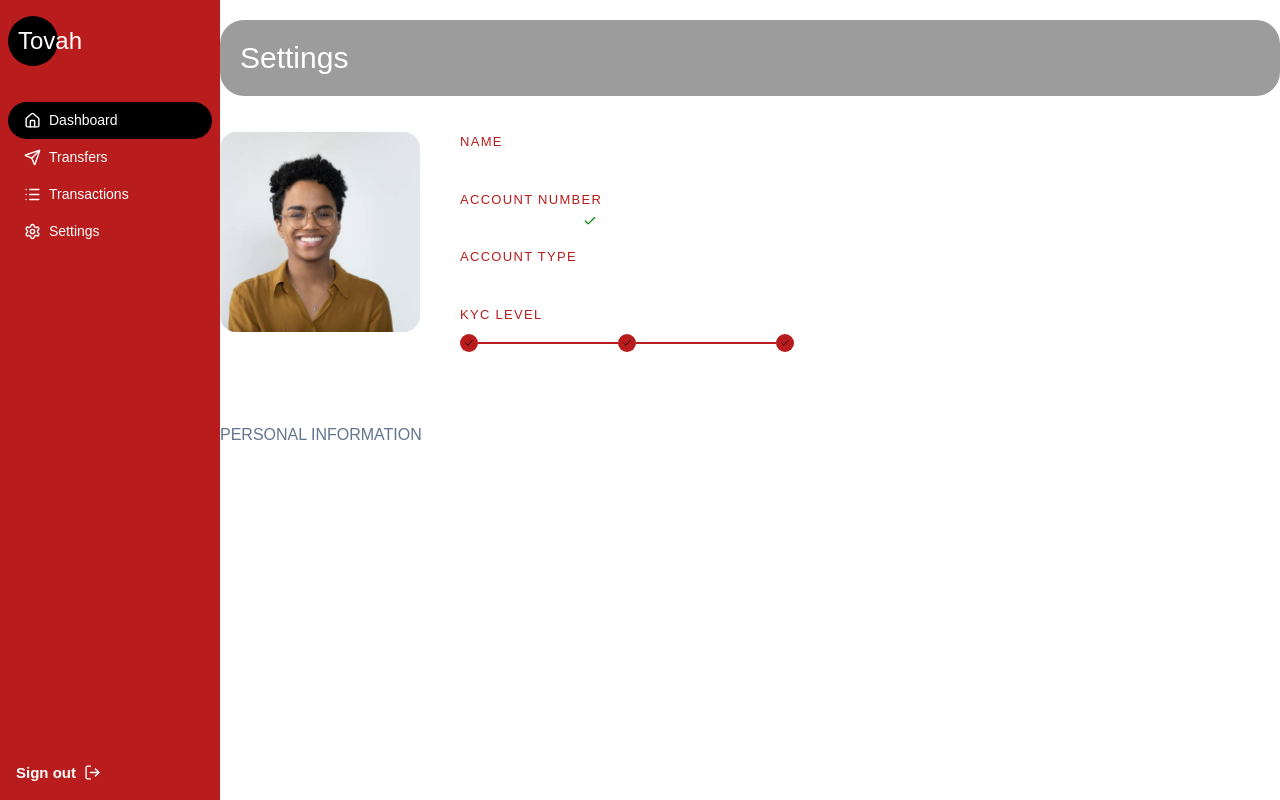
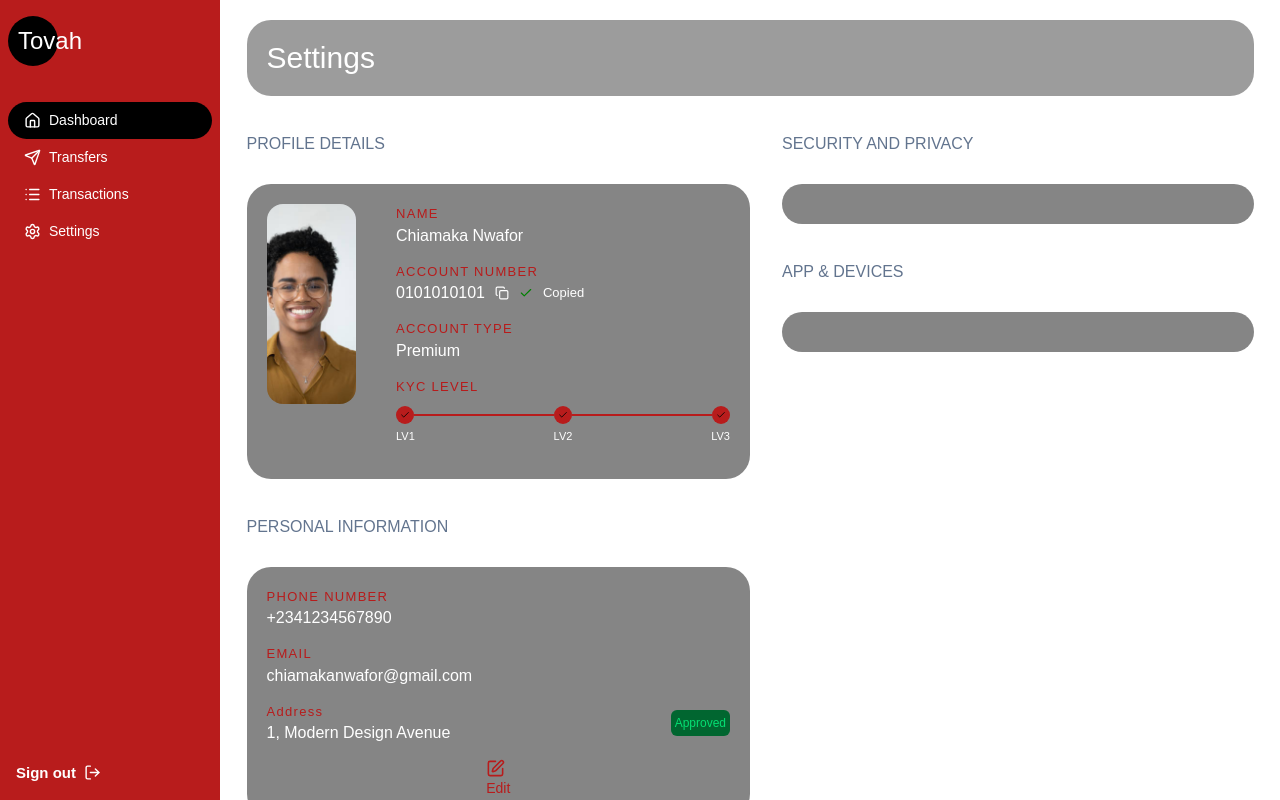
Before and after one commit to TomLayan1/dashboard, a Next.js app: page /dashboard/settings in a window 1280 px wide. Built offline with nearby package versions, Linux system fonts and the light colour scheme.

Commit message:
Added the personal information comment

```diff
--- a/src/app/components/DashboardComponents/Home/IncomeSpendingBalance.tsx
+++ b/src/app/components/DashboardComponents/Home/IncomeSpendingBalance.tsx
@@ -2,7 +2,7 @@ import { Dispatch, SetStateAction } from 'react'
 import IncomeBalance from "./IncomeBalance";
 import SpendingBalance from "./SpendingBalance";
 import { currenciesType } from '@/app/dashboard/page'
-import Transactions from './Transactions';
+import Transactions from '../Transactions/Transactions';
 
 
 type IncomeSpendingBalancePropsType = {
--- /dev/null
+++ b/src/app/components/DashboardComponents/Settings/AppAndDevices.tsx
@@ -0,0 +1,10 @@
+export default function AppAndDevices() {
+  return (
+    <div>
+      <p className="text-slate-500 mb-7">APP & DEVICES</p>
+      <div className="p-5 bg-[#3e3e3ea1] rounded-3xl">
+
+      </div>
+    </div>
+  )
+}
--- /dev/null
+++ b/src/app/components/DashboardComponents/Settings/ProfileDetail.tsx
@@ -0,0 +1,111 @@
+"use client"
+import { useRef, useState } from "react"
+import Image from "next/image"
+import { Edit, CopyIcon, CheckIcon } from "lucide-react"
+import user_pic from '../../../../../public/assets/user-pic.jpg'
+
+
+
+export default function ProfileDetail() {
+  const [profilePic, setProfilePic] = useState<string>('')
+  const fileInputRef = useRef<HTMLInputElement | null>(null);
+
+  // Handle clicking file input
+  const handleFileInput = () => {
+    fileInputRef.current?.click();
+  };
+
+  // Handle image selection and preview
+  const handleImageChange = (e: React.ChangeEvent<HTMLInputElement>) => {
+    const file = e.target.files?.[0]
+    if (!file) return
+
+    const reader = new FileReader()
+    reader.onload = () => {
+      setProfilePic(reader.result as string)
+    }
+    reader.readAsDataURL(file)
+  }
+
+  return (
+    <div className="">
+      <p className="text-slate-500 mb-7">PROFILE DETAILS</p>
+      <div className="flex gap-10 p-5 bg-[#3e3e3ea1] rounded-3xl">
+        {/* Picture */}
+        <div className="w-[200px] h-[200px] rounded-2xl relative overflow-hidden image_container">
+          <Image
+            src={profilePic || user_pic}
+            alt="Chioma"
+            className="object-cover"
+            fill
+            unoptimized
+          />
+          <div className="w-full h-1/2 bg-[#00000022] absolute bottom-0 left-0 flex items-center justify-center edit_modal">
+            <button
+              onClick={handleFileInput}
+              className="flex flex-col items-center cursor-pointer"
+            >
+              <Edit size={14} />
+              <p className="text-[13px]">Change profile image</p>
+            </button>
+            <input
+              type='file'
+              ref={fileInputRef}
+              onChange={handleImageChange}
+              accept="image/png, image/jpeg, image/jpg"
+              className="hidden"
+            />
+          </div>
+        </div>
+
+        {/* Profile */}
+        <div>
+          <div className="mb-3.5">
+            <p className="text-[13px] tracking-widest text-[#b81c1c]">NAME</p>
+            <p className="">Chiamaka Nwafor</p>
+          </div>
+          <div className="mb-3.5">
+            <p className="text-[13px] tracking-widest text-[#b81c1c]">ACCOUNT NUMBER</p>
+            <div className="flex items-center gap-2.5">
+              <p className="">0101010101</p>
+              <div className="flex items-center gap-2.5">
+                <CopyIcon size={14} className="cursor-pointer" />
+                <CheckIcon size={14} color={'green'} />
+                <p className="text-[13px]">Copied</p>
+              </div>
+            </div>
+          </div>
+          <div className="mb-3.5">
+            <p className="text-[13px] tracking-widest text-[#b81c1c]">ACCOUNT TYPE</p>
+            <div className="flex gap-1.5">
+              <p className="">Premium</p>
+              <div></div>
+            </div>
+          </div>
+          {/* KTC LEVEL */}
+          <div className="mb-3.5">
+            <p className="text-[13px] tracking-widest text-[#b81c1c] mb-2.5">KYC LEVEL</p>
+            <div className="flex items-center mb-1">
+              <div className="bg-[#b81c1c] flex items-center justify-center rounded-full p-1">
+                <CheckIcon size={10} color={'black'} />
+              </div>
+              <div className="w-[140px] py-[0.8px] bg-[#b81c1c]"></div>
+              <div className="bg-[#b81c1c] flex items-center justify-center rounded-full p-1">
+                <CheckIcon size={10} color={'black'} />
+              </div>
+              <div className="w-[140px] py-[0.8px] bg-[#b81c1c]"></div>
+              <div className="bg-[#b81c1c] flex items-center justify-center rounded-full p-1">
+                <CheckIcon size={10} color={'black'} />
+              </div>
+            </div>
+            <div className="flex items-center justify-between">
+              <p className="text-[11px]">LV1</p>
+              <p className="text-[11px]">LV2</p>
+              <p className="text-[11px]">LV3</p>
+            </div>
+          </div>
+      </div>
+      </div>
+    </div>
+  )
+}
--- a/src/app/components/DashboardComponents/Settings/ProfileInfo.tsx
+++ b/src/app/components/DashboardComponents/Settings/ProfileInfo.tsx
@@ -1,8 +1,32 @@
+import { EditIcon } from "lucide-react"
+
 export default function ProfileInfo() {
   return(
     <div>
-      <p className="text-slate-500">PERSONAL INFORMATION</p>
-
+      <p className="text-slate-500 mb-7">PERSONAL INFORMATION</p>
+      <div className="p-5 bg-[#3e3e3ea1] rounded-3xl flex flex-col items-center">
+        <div className="w-full">
+          <div className="mb-3.5">
+            <p className="text-[13px] tracking-widest text-[#b81c1c]">PHONE NUMBER</p>
+            <p>+2341234567890</p>
+          </div>
+          <div className="mb-3.5">
+            <p className="text-[13px] tracking-widest text-[#b81c1c]">EMAIL</p>
+            <p>chiamakanwafor@gmail.com</p>
+          </div>
+          <div className="mb-3.5 flex items-center justify-between">
+            <div>
+              <p className="text-[13px] tracking-widest text-[#b81c1c]">Address</p>
+              <p>1, Modern Design Avenue </p>
+            </div>
+            <p className="text-[12px] p-1 bg-green-800 text-green-400 rounded-md">Approved</p>
+          </div>
+        </div>
+        <button className="self-center-safe cursor-pointer">
+          <EditIcon size={19} color="#b81c1c" />
+          <p className="text-[#b81c1c] text-sm">Edit</p>
+        </button>
+      </div>
     </div>
   )
 }
--- a/src/app/components/DashboardComponents/Settings/ProfilePic.tsx
+++ /dev/null
@@ -1,108 +0,0 @@
-"use client"
-import { useRef, useState } from "react"
-import Image from "next/image"
-import { Edit, CopyIcon, CheckIcon } from "lucide-react"
-import user_pic from '../../../../../public/assets/user-pic.jpg'
-
-
-
-export default function ProfilePic() {
-  const [profilePic, setProfilePic] = useState<string>('')
-  const fileInputRef = useRef<HTMLInputElement | null>(null);
-
-  // Handle clicking file input
-  const handleFileInput = () => {
-    fileInputRef.current?.click();
-  };
-
-  // Handle image selection and preview
-  const handleImageChange = (e: React.ChangeEvent<HTMLInputElement>) => {
-    const file = e.target.files?.[0]
-    if (!file) return
-
-    const reader = new FileReader()
-    reader.onload = () => {
-      setProfilePic(reader.result as string)
-    }
-    reader.readAsDataURL(file)
-  }
-
-  return (
-    <div className="flex gap-10">
-      {/* Picture */}
-      <div className="w-[200px] h-[200px] rounded-2xl relative overflow-hidden image_container">
-        <Image
-          src={profilePic || user_pic}
-          alt="Chioma"
-          className="object-cover"
-          fill
-          unoptimized
-        />
-        <div className="w-full h-1/2 bg-[#00000022] absolute bottom-0 left-0 flex items-center justify-center edit_modal">
-          <button
-            onClick={handleFileInput}
-            className="flex flex-col items-center cursor-pointer"
-          >
-            <Edit size={14} />
-            <p className="text-[13px]">Change profile image</p>
-          </button>
-          <input
-            type='file'
-            ref={fileInputRef}
-            onChange={handleImageChange}
-            accept="image/png, image/jpeg, image/jpg"
-            className="hidden"
-          />
-        </div>
-      </div>
-
-      {/* Profile */}
-      <div>
-        <div className="mb-3.5">
-          <p className="text-[13px] tracking-widest text-[#b81c1c]">NAME</p>
-          <p className="">Chiamaka Nwafor</p>
-        </div>
-        <div className="mb-3.5">
-          <p className="text-[13px] tracking-widest text-[#b81c1c]">ACCOUNT NUMBER</p>
-          <div className="flex items-center gap-2.5">
-            <p className="">0101010101</p>
-            <div className="flex items-center gap-2.5">
-              <CopyIcon size={14} className="cursor-pointer" />
-              <CheckIcon size={14} color={'green'} />
-              <p className="text-[13px]">Copied</p>
-            </div>
-          </div>
-        </div>
-        <div className="mb-3.5">
-          <p className="text-[13px] tracking-widest text-[#b81c1c]">ACCOUNT TYPE</p>
-          <div className="flex gap-1.5">
-            <p className="">Premium</p>
-            <div></div>
-          </div>
-        </div>
-        {/* KTC LEVEL */}
-        <div className="mb-3.5">
-          <p className="text-[13px] tracking-widest text-[#b81c1c] mb-2.5">KYC LEVEL</p>
-          <div className="flex items-center mb-1">
-            <div className="bg-[#b81c1c] flex items-center justify-center rounded-full p-1">
-              <CheckIcon size={10} color={'black'} />
-            </div>
-            <div className="w-[140px] py-[0.8px] bg-[#b81c1c]"></div>
-            <div className="bg-[#b81c1c] flex items-center justify-center rounded-full p-1">
-              <CheckIcon size={10} color={'black'} />
-            </div>
-            <div className="w-[140px] py-[0.8px] bg-[#b81c1c]"></div>
-            <div className="bg-[#b81c1c] flex items-center justify-center rounded-full p-1">
-              <CheckIcon size={10} color={'black'} />
-            </div>
-          </div>
-          <div className="flex items-center justify-between">
-            <p className="text-[11px]">LV1</p>
-            <p className="text-[11px]">LV2</p>
-            <p className="text-[11px]">LV3</p>
-          </div>
-        </div>
-      </div>
-    </div>
-  )
-}
--- /dev/null
+++ b/src/app/components/DashboardComponents/Settings/SecurityAndPrivacy.tsx
@@ -0,0 +1,10 @@
+export default function SecurityAndPrivacy() {
+  return(
+    <div>
+      <p className="text-slate-500 mb-7">SECURITY AND PRIVACY</p>
+      <div className="p-5 bg-[#3e3e3ea1] rounded-3xl">
+
+      </div>
+    </div>
+  )
+}
--- a/src/app/dashboard/layout.tsx
+++ b/src/app/dashboard/layout.tsx
@@ -23,7 +23,7 @@ export default function DashboardLayout({ children }: { children: React.ReactNod
       <div className="flex h-screen text-white">
       <Sidebar />
         <div className="flex-1 h-full">
-          <main className="flex-1 h-full container mx-auto overflow-y-auto">
+          <main className="flex-1 h-full container w-[98%] md:w-[95%] mx-auto overflow-y-auto scrollbar">
             {children}
           </main>
         </div>
--- a/src/app/dashboard/page.tsx
+++ b/src/app/dashboard/page.tsx
@@ -43,7 +43,7 @@ export default function HomeMain() {
   return (
     <div className="w-full h-screen text-white">
       <Navbar />
-      <div className="p-2.5 md:p-5">
+      <div className="">
         <div>
           <div className="md:flex items-baseline gap-5 mb-9">
             <div className="w-full md:w-[34%] mb-5 md:mb-0">
--- a/src/app/dashboard/settings/page.tsx
+++ b/src/app/dashboard/settings/page.tsx
@@ -1,46 +1,28 @@
 "use client"
 import { useRef, useState } from "react"
-import Image from "next/image"
-import { Edit } from "lucide-react"
-import user_pic from '../../../../public/assets/user-pic.jpg'
-import ProfilePic from "@/app/components/DashboardComponents/Settings/ProfilePic"
 import ProfileInfo from "@/app/components/DashboardComponents/Settings/ProfileInfo"
+import ProfileDetail from "@/app/components/DashboardComponents/Settings/ProfileDetail"
+import SecurityAndPrivacy from "@/app/components/DashboardComponents/Settings/SecurityAndPrivacy"
+import AppAndDevices from "@/app/components/DashboardComponents/Settings/AppAndDevices"
 
 
 
 export default function Settings() {
-  const [profilePic, setProfilePic] = useState<string>('')
-  const fileInputRef = useRef<HTMLInputElement | null>(null);
-
-  // Handle clicking file input
-  const handleFileInput = () => {
-    fileInputRef.current?.click();
-  };
-
-  // Handle image selection and preview
-  const handleImageChange = (e: React.ChangeEvent<HTMLInputElement>) => {
-    const file = e.target.files?.[0]
-    if (!file) return
-
-    const reader = new FileReader()
-    reader.onload = () => {
-      setProfilePic(reader.result as string)
-    }
-    reader.readAsDataURL(file)
-  }
-
   return (
     <div className="py-5">
       <div className="bg-[#3e3e3e82] p-5 mb-9 rounded-3xl">
         <p className="text-3xl">Settings</p>
       </div>
 
-      <div className="flex">
-        <div className="flex flex-col gap-9">
-          <ProfilePic />
+      <div className="flex gap-8">
+        <div className="w-1/2 flex flex-col gap-9">
+          <ProfileDetail />
           <ProfileInfo />
         </div>
-        <div></div>
+        <div className="w-1/2 flex flex-col gap-9">
+          <SecurityAndPrivacy />
+          <AppAndDevices />
+        </div>
       </div>
     </div>
   )
--- a/src/app/dashboard/transactions/page.tsx
+++ b/src/app/dashboard/transactions/page.tsx
@@ -1,4 +1,4 @@
-import Transactions from "@/app/components/DashboardComponents/Home/Transactions";
+import Transactions from "@/app/components/DashboardComponents/Transactions/Transactions";
 import Image from "next/image";
 import background from '../../../../public/assets/transactions-bg.jpg'
 
```
Also changed, not shown: src/app/components/DashboardComponents/Transactions/Transactions.tsx (renamed from src/app/components/DashboardComponents/Home/Transactions.tsx).
